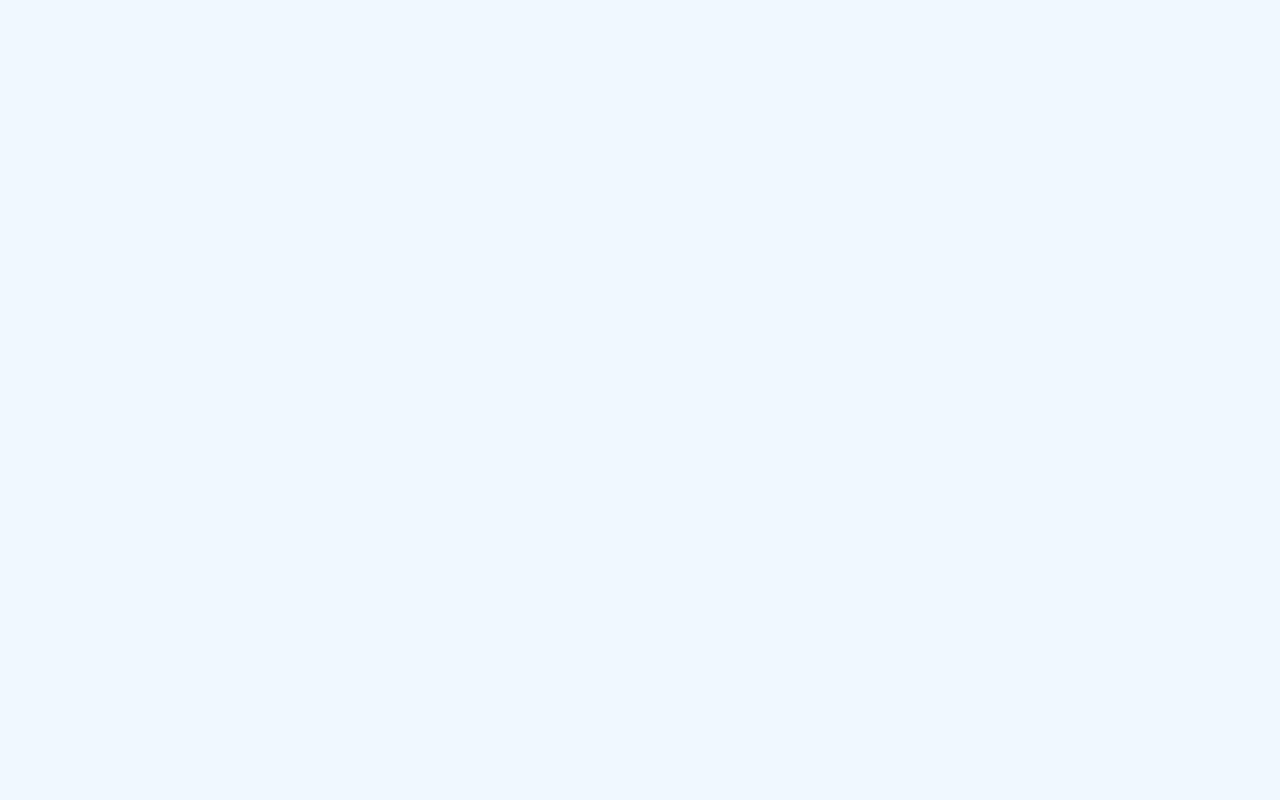
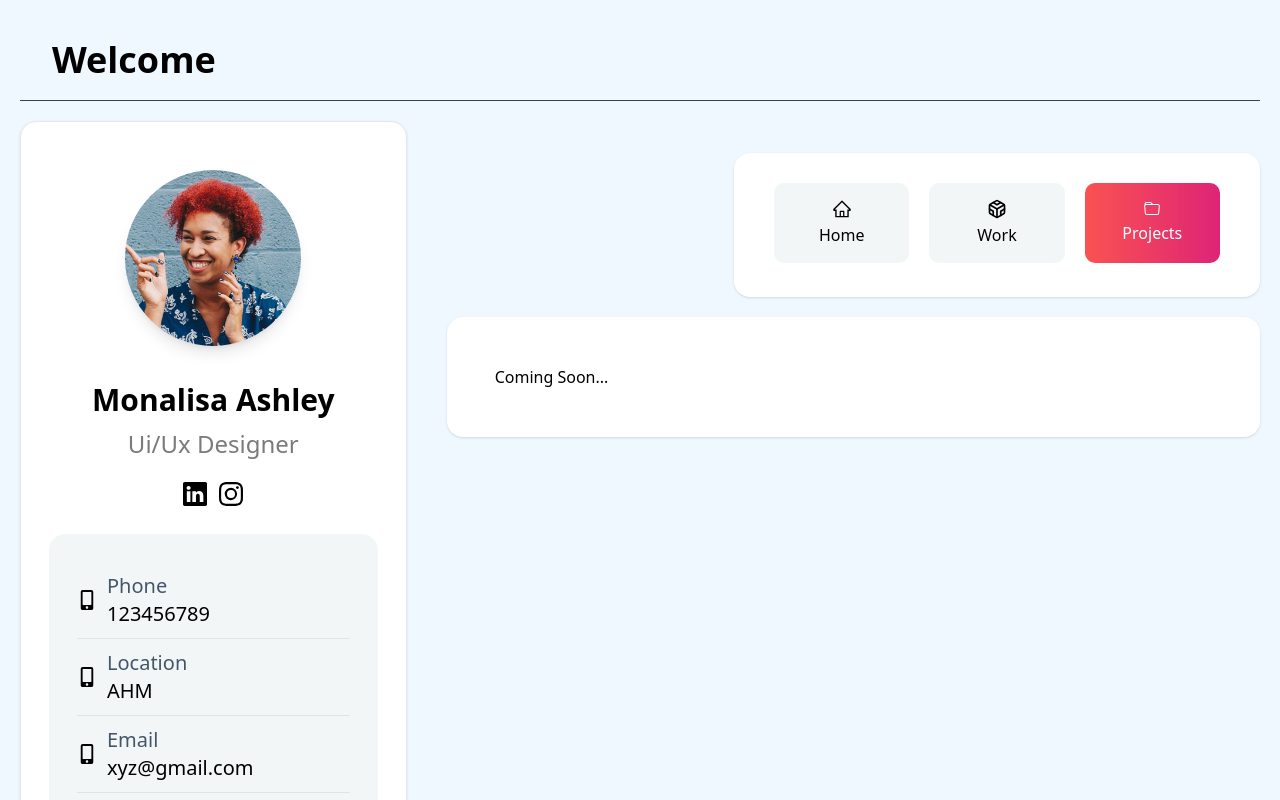
Before and after one commit to yash-pb/portfolio, a Vue app: page /projects in a window 1280 px wide. Before the commit this address had no page. Shown: the top 800 px of the page. Built offline with nearby package versions, Linux system fonts and the light colour scheme.

Commit message:
small changes

```diff
--- a/src/components/Layout/MainHeader.vue
+++ b/src/components/Layout/MainHeader.vue
@@ -4,10 +4,10 @@
             <!-- lg+ -->
             <nav class="flex items-center justify-between h-16 lg:h-20">
                 <div class="flex-shrink-0">
-                    <a href="#" title="" class="flex">
+                    <a href="#" title="" class="flex text-4xl font-black">
                         <!-- <img class="w-auto h-8 lg:h-10"
                             src="https://cdn.rareblocks.xyz/collection/celebration/images/logo-alt.svg" alt="Intro" /> -->
-                        Portfolio
+                        Welcome
                     </a>
                 </div>
 
@@ -20,7 +20,7 @@
                     </svg>
                 </button> -->
 
-                <div class="md:flex md:items-center md:space-x-10 theme-toggle" @click="themeToggle">
+                <!-- <div class="md:flex md:items-center md:space-x-10 theme-toggle" @click="themeToggle">
                     <span
                         class="bg-white w-[40px] hover:text-white h-[40px] rounded-full lg:flex justify-center items-center text-black hover:bg-[#ef4060] transition-all duration-300 ease-in-out cursor-pointer ml-2 "><svg
                             stroke="currentColor" fill="none" stroke-width="2" viewBox="0 0 24 24"
@@ -41,7 +41,7 @@
                             <line x1="4.22" y1="19.78" x2="5.64" y2="18.36"></line>
                             <line x1="18.36" y1="5.64" x2="19.78" y2="4.22"></line>
                         </svg></span>
-                </div>
+                </div> -->
             </nav>
         </div>
     </header>
--- a/src/components/Layout/MainLayout.vue
+++ b/src/components/Layout/MainLayout.vue
@@ -40,6 +40,16 @@
                                             <line x1="12" y1="22.08" x2="12" y2="12"></line>
                                         </svg></span>
                                 </span>Work
+                            </RouterLink>
+                            <RouterLink to="/projects"
+                                class="router-link w-full h-20 rounded-[10px]  cursor-pointer  font-poppins  bg-[#F3F6F6]  font-medium mx-2.5  text-xtiny text-gray-lite dark:text-[#A6A6A6] justify-center flex flex-col items-center   transition-all duration-300 ease-in-out dark:hover:text-white dark:bg-[#212425]">
+                                <span class="text-xl mb-1">
+                                    <span class="text-xl mb-1">
+                                        <svg xmlns="http://www.w3.org/2000/svg" width="16" height="16" fill="currentColor" class="bi bi-folder" viewBox="0 0 16 16">
+                                            <path d="M.54 3.87.5 3a2 2 0 0 1 2-2h3.672a2 2 0 0 1 1.414.586l.828.828A2 2 0 0 0 9.828 3h3.982a2 2 0 0 1 1.992 2.181l-.637 7A2 2 0 0 1 13.174 14H2.826a2 2 0 0 1-1.991-1.819l-.637-7a2 2 0 0 1 .342-1.31zM2.19 4a1 1 0 0 0-.996 1.09l.637 7a1 1 0 0 0 .995.91h10.348a1 1 0 0 0 .995-.91l.637-7A1 1 0 0 0 13.81 4zm4.69-1.707A1 1 0 0 0 6.172 2H2.5a1 1 0 0 0-1 .981l.006.139q.323-.119.684-.12h5.396z"/>
+                                        </svg>
+                                    </span>
+                                </span>Projects
                             </RouterLink>
                         </ul>
                     </nav>
--- /dev/null
+++ b/src/pages/Projects.vue
@@ -0,0 +1,5 @@
+<template>
+    Coming Soon...
+</template>
+<script setup>
+</script>
--- a/src/router.js
+++ b/src/router.js
@@ -5,6 +5,7 @@ import { createWebHistory, createRouter } from 'vue-router'
 import MainLayout from "./components/Layout/MainLayout.vue";
 import Work from "./pages/Work.vue";
 import Home from "./pages/Home.vue";
+import Projects from "./pages/Projects.vue";
 
 const routes = [
     {
@@ -22,6 +23,11 @@ const routes = [
           name: 'work,',
           component: Work
         },
+        {
+          path: '/projects',
+          name: 'projects,',
+          component: Projects
+        },
       ]
     },
     {
```
